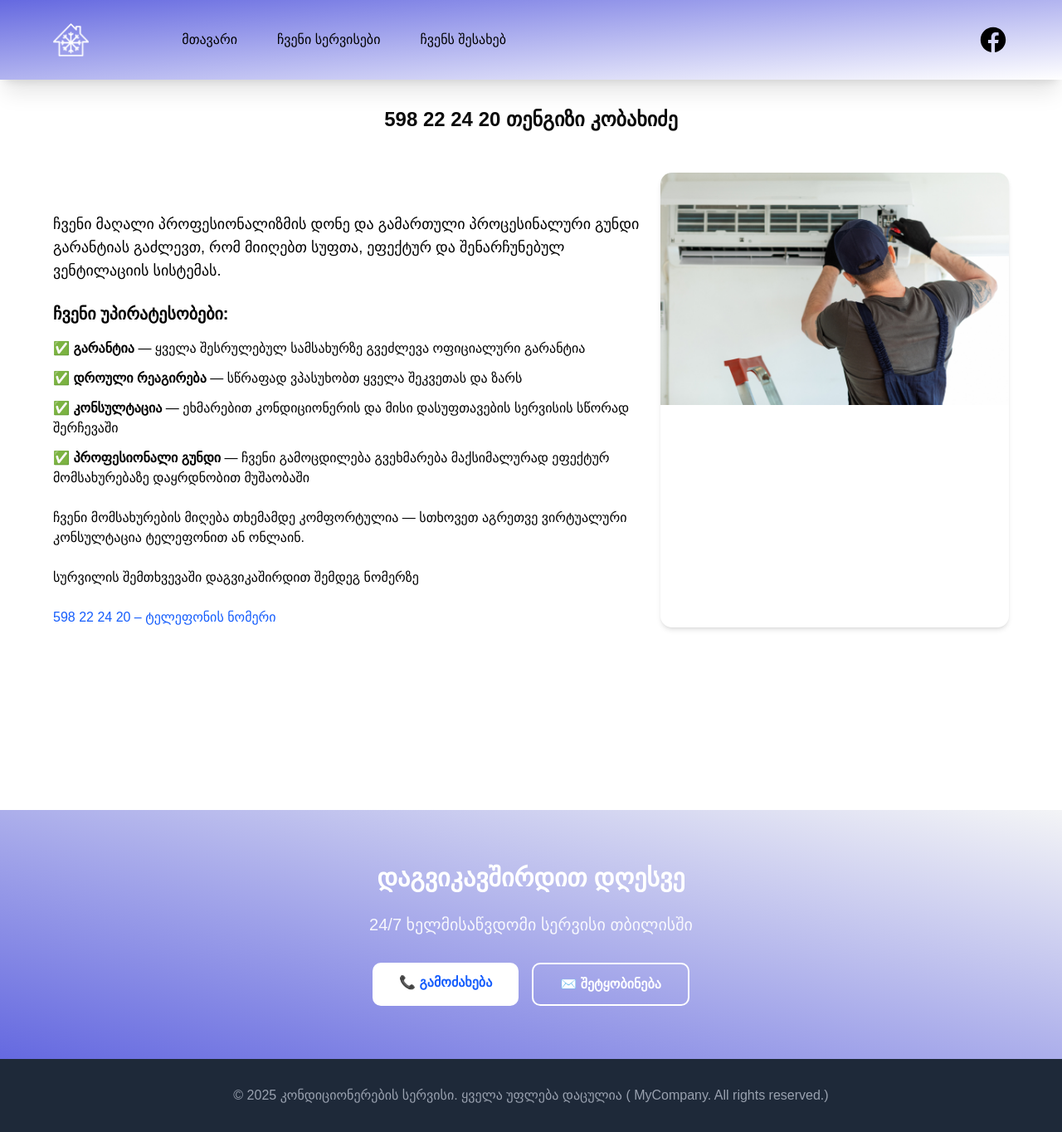
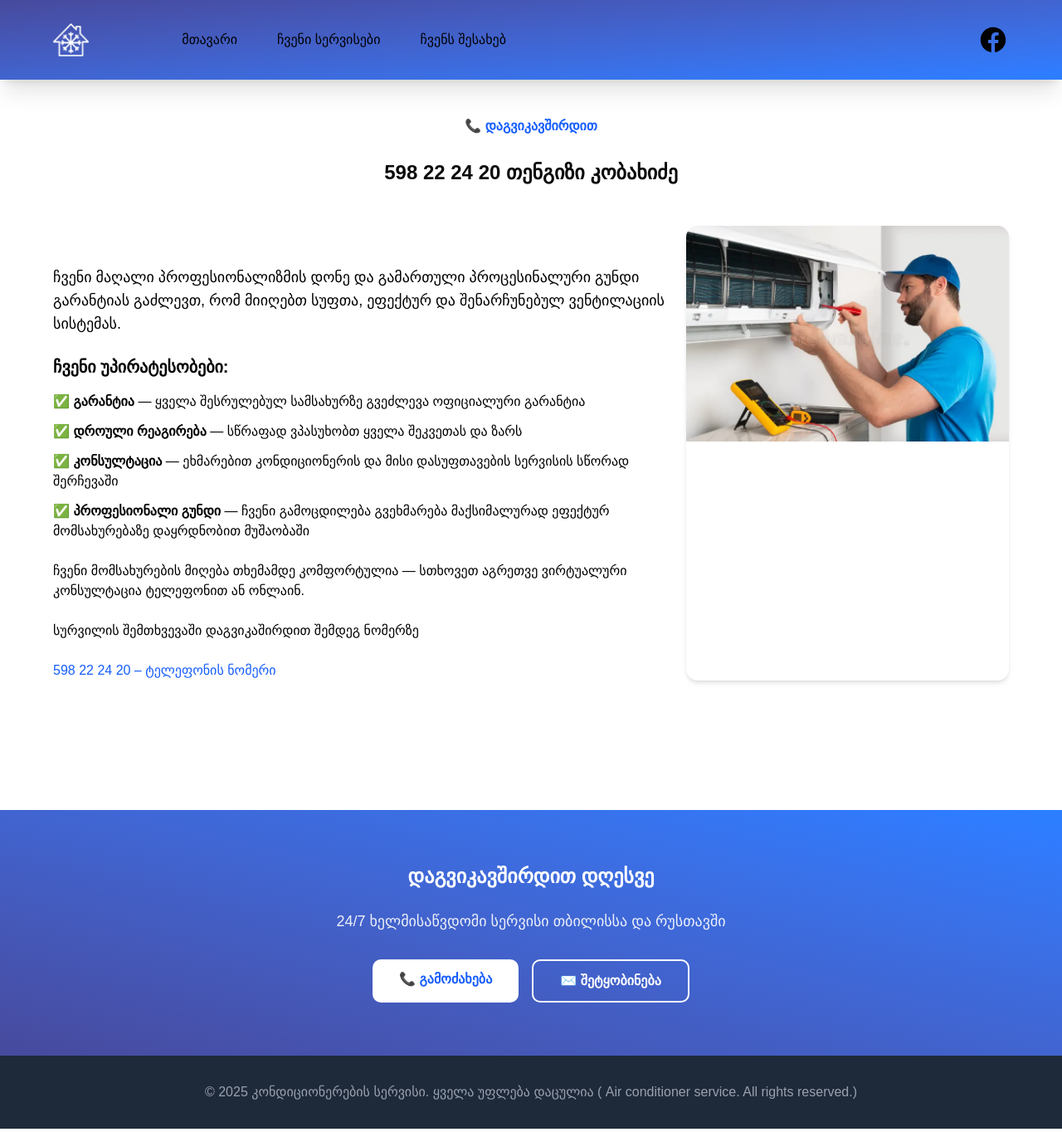
Before and after one commit to LashaGamgoneishvili/condi.ge, a Next.js app: page /installation in a window 1280 px wide. Shown: the whole page at 83% size. Built offline with nearby package versions, Linux system fonts and the light colour scheme.

Commit message:
updated some UI

```diff
--- a/src/app/installation/page.tsx
+++ b/src/app/installation/page.tsx
@@ -1,13 +1,21 @@
 import Image from "next/image";
-import image4 from "../../../public/assets/images/installation.jpg";
+import image4 from "../../../public/assets/images/installation-service-fix.png";
 import Link from "next/link";
 
 export default function Page() {
   return (
-    <div className="min-h-screen flex flex-col items-center mt-8">
-      <strong className="text-sm md:text-xl lg:text-2xl mb-4">
-        598 22 24 20 თენგიზი კობახიძე
-      </strong>
+    <div className="min-h-screen flex flex-col items-center mt-8 gap-4">
+      <Link
+        href="tel:+995598222420"
+        className="bg-white text-blue-600 hover:bg-gray-100 font-semibold py-3 px-8 rounded-lg transition-colors duration-200 cursor-pointer"
+      >
+        📞 დაგვიკავშირდით
+      </Link>
+      <Link href="tel:+995598222420">
+        <strong className="text-მდ md:text-xl lg:text-2xl mb-4">
+          598 22 24 20 თენგიზი კობახიძე
+        </strong>
+      </Link>
       <div className=" flex gap-4 flex-col lg:flex-row-reverse bg-white text-black px-4 py-8 md:px-16">
         {/* Image */}
         <div className="rounded-xl overflow-hidden shadow-md">
--- a/src/app/servicePage/page.tsx
+++ b/src/app/servicePage/page.tsx
@@ -1,6 +1,6 @@
 "use client";
 import { useEffect, useState } from "react";
-import installation from "../../../public/assets/images/installation.jpg";
+import installation from "../../../public/assets/images/installation-service-fix.png";
 import repair from "../../../public/assets/images/sheketeba.jpg";
 import cleaning from "../../../public/assets/images/wmenda.jpg";
 import addingFreon from "../../../public/assets/images/freoni.png";
@@ -50,11 +50,9 @@ const services = [
 
 export default function Page() {
   const [hoveredCard, setHoveredCard] = useState<number | null>(null);
-  const baseUrl = process.env.NEXT_PUBLIC_BASE_URL;
+  // const baseUrl = process.env.NEXT_PUBLIC_BASE_URL;
 
   function handleRoute(path: string) {
-    console.log("path", path);
-    console.log("baseUrl", baseUrl);
     redirect(`${path}`);
   }
 
@@ -78,7 +76,7 @@ export default function Page() {
           {services.map((service) => (
             <div
               key={service.id}
-              className="bg-white rounded-lg shadow-md overflow-hidden hover:shadow-lg transition-shadow duration-300"
+              className="bg-white rounded-lg shadow-md pb-5 overflow-hidden hover:shadow-lg transition-shadow duration-300"
               onMouseEnter={() => setHoveredCard(service.id)}
               onMouseLeave={() => setHoveredCard(null)}
               onClick={() => handleRoute(service.url)}
--- a/src/components/Footer.tsx
+++ b/src/components/Footer.tsx
@@ -3,11 +3,11 @@ import Link from "next/link";
 const Footer = () => {
   return (
     <footer className="bg-gray-100 text-gray-900 mt-12">
-      <section className="bg-gradient-to-tr from-[#6569E0] to-[#6569E0]] text-white py-16">
+      <section className="bg-gradient-to-tr from-[#474a9d] to-blue-500 text-white py-16">
         <div className="max-w-4xl mx-auto px-4 text-center">
-          <h2 className="text-3xl font-bold mb-6">დაგვიკავშირდით დღესვე</h2>
-          <p className="text-xl mb-8 opacity-90">
-            24/7 ხელმისაწვდომი სერვისი თბილისში
+          <h2 className="text-2xl font-bold mb-6">დაგვიკავშირდით დღესვე</h2>
+          <p className="text-lg mb-8 opacity-90">
+            24/7 ხელმისაწვდომი სერვისი თბილისსა და რუსთავში
           </p>
           <div className="flex flex-col sm:flex-row gap-4 justify-center">
             <Link
@@ -27,7 +27,7 @@ const Footer = () => {
         <div className="max-w-7xl mx-auto px-4 text-center">
           <p className="text-gray-400">
             © {new Date().getFullYear()} კონდიციონერების სერვისი. ყველა უფლება
-            დაცულია ( MyCompany. All rights reserved.)
+            დაცულია ( Air conditioner service. All rights reserved.)
           </p>
         </div>
       </div>
--- a/src/components/Header.tsx
+++ b/src/components/Header.tsx
@@ -37,7 +37,7 @@ export default function Header() {
           lastScrollY > 250 ? "sticky" : "relative"
         } top-0 z-50 transition-transform duration-300`,
         hideNavbar ? "-translate-y-full" : "translate-y-0",
-        "flex gap-2 lg:gap-28 items-center mb-4 justify-between px-4 bg-gradient-to-br from-[#6569E0] to-[#6569E0]] w-full h-24 lg:px-16 lg:py-8 shadow-xl"
+        "flex gap-2 lg:gap-28 items-center mb-4 justify-between px-4 bg-gradient-to-br from-[#474a9d] to-blue-500 w-full h-24 lg:px-16 lg:py-8 shadow-xl"
       )}
     >
       <Link href="/" className="cursor-pointer">
@@ -108,10 +108,10 @@ export default function Header() {
           className={twMerge(
             "hidden lg:flex flex-col lg:flex-row items-center justify-between h-auto w-full",
             isOpen &&
-              "flex h-screen top-0 left-0 absolute py-18 bg-white backdrop-blur z-10 transition-all duration-500"
+              "flex h-[100dvh] top-0 left-0 justify-start gap-20 absolute py-18 bg-white backdrop-blur z-10 transition-all duration-500"
           )}
         >
-          <div className="flex flex-col lg:flex-row w-full mt-24 lg:mt-0 gap-6 lg:gap-12 items-center justify-center lg:justify-start">
+          <div className="flex flex-col lg:flex-row w-full mt-20 lg:mt-0 gap-6 lg:gap-12 items-center justify-center lg:justify-start">
             <Link
               href="/"
               className="relative text-black text-md transition-all duration-500 leading-8 after:content-[''] after:absolute after:left-0 after:bottom-0 after:h-[2px] after:w-0 after:bg-black after:transition-all after:duration-500 hover:after:w-full"
--- a/src/components/sections/Services.tsx
+++ b/src/components/sections/Services.tsx
@@ -1,8 +1,5 @@
 "use client";
-import image1 from "../../../public/assets/images/installation.jpg";
-import image2 from "../../../public/assets/images/sheketeba.jpg";
-import image3 from "../../../public/assets/images/wmenda.jpg";
-import image4 from "../../../public/assets/images/freoni.png";
+import image1 from "../../../public/assets/images/installation-service-fix.png";
 import Link from "next/link";
 import { useState } from "react";
 import { twMerge } from "tailwind-merge";
@@ -12,7 +9,7 @@ const slides = [
     id: 1,
     title: "კონდენციონერის მონტაჟი",
     mob: "598 - 24 - 22 -20",
-    img: image1,
+    img: "installation-service-fix.png",
     url: "/installation",
     bg: "bg-gradient-to-r from-yellow-50 to-pink-50",
   },
@@ -20,7 +17,7 @@ const slides = [
     id: 2,
     title: "კონდენციონერის შეკეთება",
     mob: "598 - 24 - 22 -20",
-    img: image2,
+    img: "sheketeba.jpg",
     url: "/repair",
     bg: "bg-gradient-to-r from-yellow-50 to-pink-50",
   },
@@ -28,7 +25,7 @@ const slides = [
     id: 3,
     title: "კონდენციონერი წმენდა",
     mob: "598 - 24 - 22 -20",
-    img: image3,
+    img: "wmenda.jpg",
     url: "/cleaning",
     bg: "bg-gradient-to-r from-yellow-50 to-pink-50",
   },
@@ -37,7 +34,7 @@ const slides = [
     id: 4,
     title: "ფრეონის დამატება",
     mob: "598 - 24 - 22 -20",
-    img: image4,
+    img: "freoni.png",
     url: "/adding-freon",
     bg: "bg-gradient-to-r from-yellow-50 to-pink-50",
   },
@@ -90,8 +87,11 @@ export default function Services() {
           {slides.map((slide) => (
             <div
               key={slide.id}
-              className="relative bg-[url(/assets/images/installation.jpg)] h-96 w-screen rounded-2xl  bg-cover bg-center transition-all ease-in-out duration-500 "
-              style={{ transform: `translateX(-${selectedIndex * 105}vw)` }}
+              className="relative h-96 w-screen rounded-2xl bg-cover bg-center transition-all ease-in-out duration-500"
+              style={{
+                transform: `translateX(-${selectedIndex * 105}vw)`,
+                backgroundImage: `url('/assets/images/${slide.img}')`,
+              }}
               onTouchStart={handleTouchStart}
               onTouchMove={handleTouchMove}
               onTouchEnd={handleTouchEnd}
--- a/src/components/sections/Slider.tsx
+++ b/src/components/sections/Slider.tsx
@@ -1,5 +1,5 @@
 "use client";
-import image1 from "../../../public/assets/images/installation.jpg";
+import image1 from "../../../public/assets/images/installation-service-fix.png";
 import image2 from "../../../public/assets/images/sheketeba.jpg";
 import image3 from "../../../public/assets/images/wmenda.jpg";
 import image4 from "../../../public/assets/images/freoni.png";
```
Also changed, not shown: public/assets/images/Practical-Advice-for-Installing.png (added), public/assets/images/installation-service-fix.png (added).
